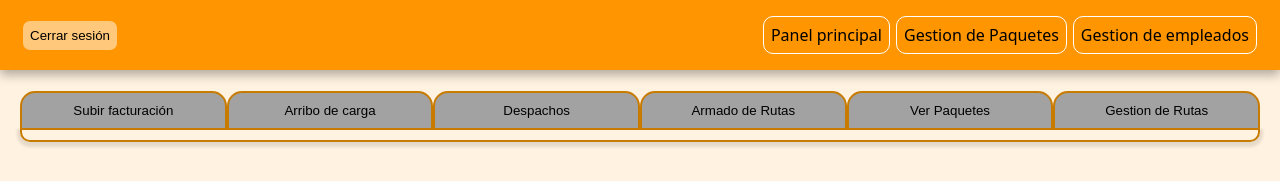
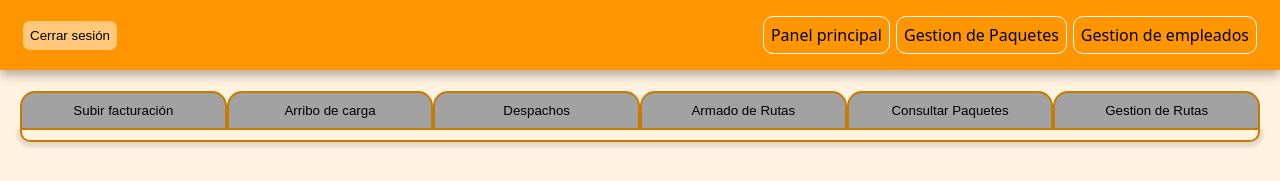
Before and after one commit to MaybeaDev/SeguirMiPedidoWeb, a React (Vite) app: page /SeccionEmpresa/GestionDePaquetes in a window 1280 px wide. Shown: the top 181 px of the page. Built offline with nearby package versions, Linux system fonts and the light colour scheme; no server answers; sample sign-in values are in the browser's storage.

Commit message:
Actualización después de build

```diff
--- a/src/Secciones/SeccionGestionDePaquetes/SeccionGestionDePaquetes.tsx
+++ b/src/Secciones/SeccionGestionDePaquetes/SeccionGestionDePaquetes.tsx
@@ -13,7 +13,7 @@ const SeccionGestionDePaquetes = () => {
                 <Tab id="arriboCarga" name={"Arribo de carga"} to="arriboCarga" />
                 <Tab id="despachos" name={"Despachos"} to="despachos" />
                 <Tab id="verRutas" name={"Armado de Rutas"} to="armadoRutas" />
-                <Tab id="verPaquetes" name={"Ver Paquetes"} to="verPaquetes" />
+                <Tab id="verPaquetes" name={"Consultar Paquetes"} to="verPaquetes" />
                 <Tab id="gestionDeRutas" name={"Gestion de Rutas"} to="gestionDeRutas" />
             </NavBarTab>
             <div className={classes.content}>
```
